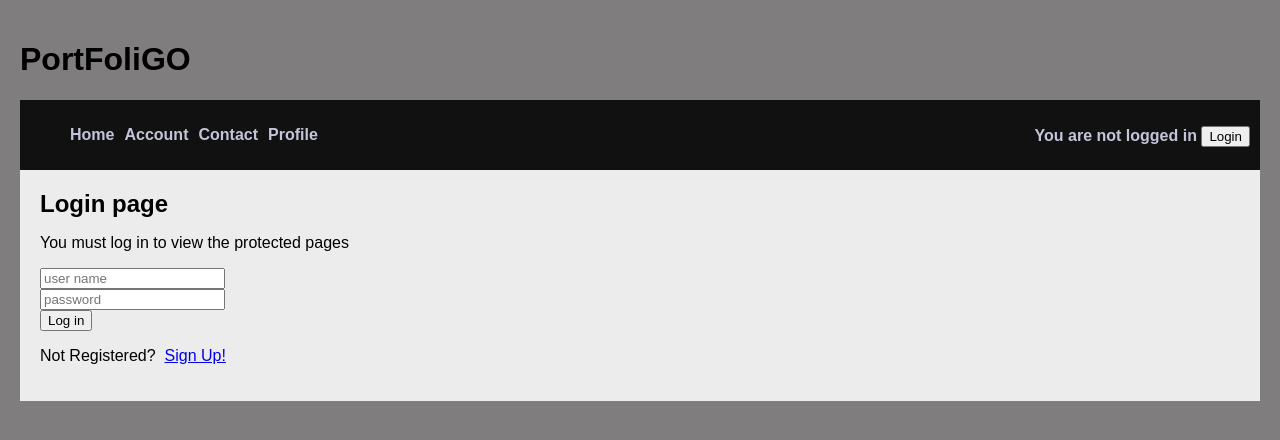
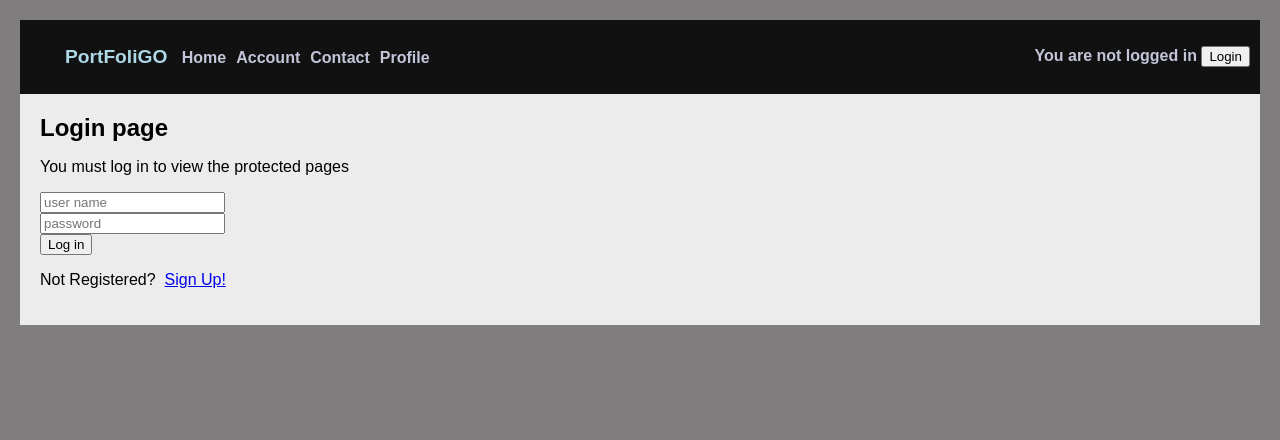
Before and after one commit to Ying-lenny/FYPRepo, a React app in the folder reactApp/: page /login in a window 1280 px wide. Built offline with nearby package versions, Linux system fonts and the light colour scheme.

Commit message:
Moved more header CSS and changed public page to profile page

```diff
--- a/reactApp/src/components/siteHeader/index.css
+++ b/reactApp/src/components/siteHeader/index.css
@@ -5,7 +5,7 @@
     div.header li {
         display: inline;
         list-style-type: none;
-        margin: 0;
+        margin: 0px;
     }
     div.header {
         background-color: #111;
@@ -21,3 +21,13 @@
         display: inline-block;
         text-align: left;
     }
+
+    .account {
+        float: right;
+      }
+
+    .Logo {
+        font-size: 1.2em;
+        color: lightblue !important;
+        padding-left: 0px !important;
+    }
--- a/reactApp/src/components/siteHeader/index.js
+++ b/reactApp/src/components/siteHeader/index.js
@@ -7,6 +7,7 @@ const SiteHeader = () => {
     return (
         <div className="header" >
             <ul>
+                <li> <a class = "Logo"> PortFoliGO </a> </li>
                 <li><NavLink to="/">Home</NavLink></li>
                 <li><NavLink to="/stuff">Account</NavLink></li>
                 <li><NavLink to="/contact">Contact</NavLink></li>
--- a/reactApp/src/pages/ProfilePage.js
+++ b/reactApp/src/pages/ProfilePage.js
@@ -1,6 +1,6 @@
 import React, { Component } from "react";
 
-class PublicPage extends Component {
+class Profile extends Component {
   render() {
     return (
       <div>
@@ -18,4 +18,4 @@ class PublicPage extends Component {
   }
 }
 
-export default PublicPage;
+export default Profile;
--- a/reactApp/src/pages/Routes.js
+++ b/reactApp/src/pages/Routes.js
@@ -17,7 +17,6 @@ class Routes extends Component {
         <BrowserRouter>
           <AuthProvider>
               <div>
-              <h1> PortFoliGO </h1>
               <SiteHeader />
                 <div className="content">
                     <Route exact path="/" component={Home}/>
--- a/reactApp/src/pages/index.css
+++ b/reactApp/src/pages/index.css
@@ -5,10 +5,6 @@ body {
   }
   h1, h2, p, ul, li {
     font-family: sans-serif;
-  }
-
-  .account {
-    float: right;
   }
 
   .content {
--- a/reactApp/src/pages/signUpPage.js
+++ b/reactApp/src/pages/signUpPage.js
@@ -25,7 +25,7 @@ const SignUpPage = props => {
   return (
     <>
       <h2>Account Registration Page</h2>
-      <p>You must register a username and password to create an accoun to log into </p>
+      <p>You must register a username and password to create an account </p>
       <input value={userName} placeholder="user name" onChange={e => {
         setUserName(e.target.value);
       }}></input><br />
```
